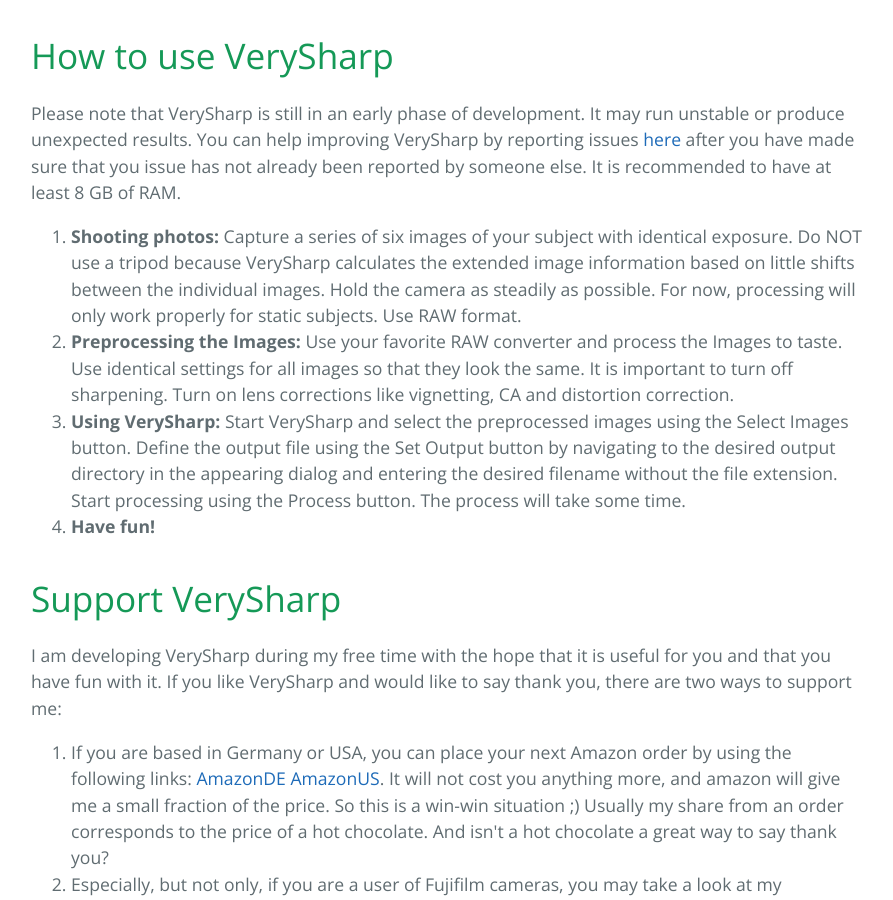
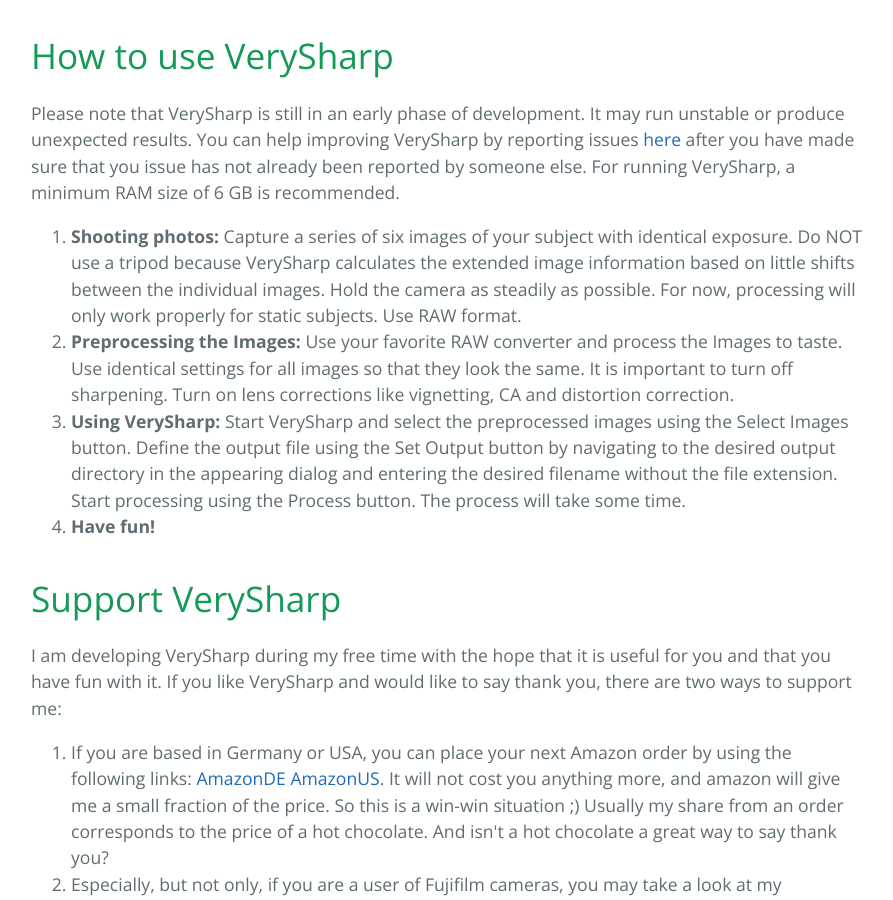
Before and after one commit to wilecoyote2015/VerySharp, a plain HTML site: page docs/index.html in a window 1280 px wide. Shown: the part 4034-4934 px from the top of the page, without its empty margins (193-1086 px from the left). Drawn offline with nearby package versions, Linux system fonts and the light colour scheme; files whose address does not match are found by name.

Commit message:
update ram statement in the documentation

```diff
--- a/docs/index.html
+++ b/docs/index.html
@@ -63,7 +63,7 @@ Note that the moire artifacts on the roof disappear!</p>
 <h1>
 <a id="how-to-use-verysharp" class="anchor" href="#how-to-use-verysharp" aria-hidden="true"><span aria-hidden="true" class="octicon octicon-link"></span></a>How to use VerySharp</h1>
 
-<p>Please note that VerySharp is still in an early phase of development. It may run unstable or produce unexpected results. You can help improving VerySharp by reporting issues <a href="https://github.com/wilecoyote2015/VerySharp/issues" target="_blank">here</a> after you have made sure that you issue has not already been reported by someone else. It is recommended to have at least 8 GB of RAM.</p>
+<p>Please note that VerySharp is still in an early phase of development. It may run unstable or produce unexpected results. You can help improving VerySharp by reporting issues <a href="https://github.com/wilecoyote2015/VerySharp/issues" target="_blank">here</a> after you have made sure that you issue has not already been reported by someone else. For running VerySharp, a minimum RAM size of 6 GB is recommended.</p>
 
 <ol>
 <li>
```
